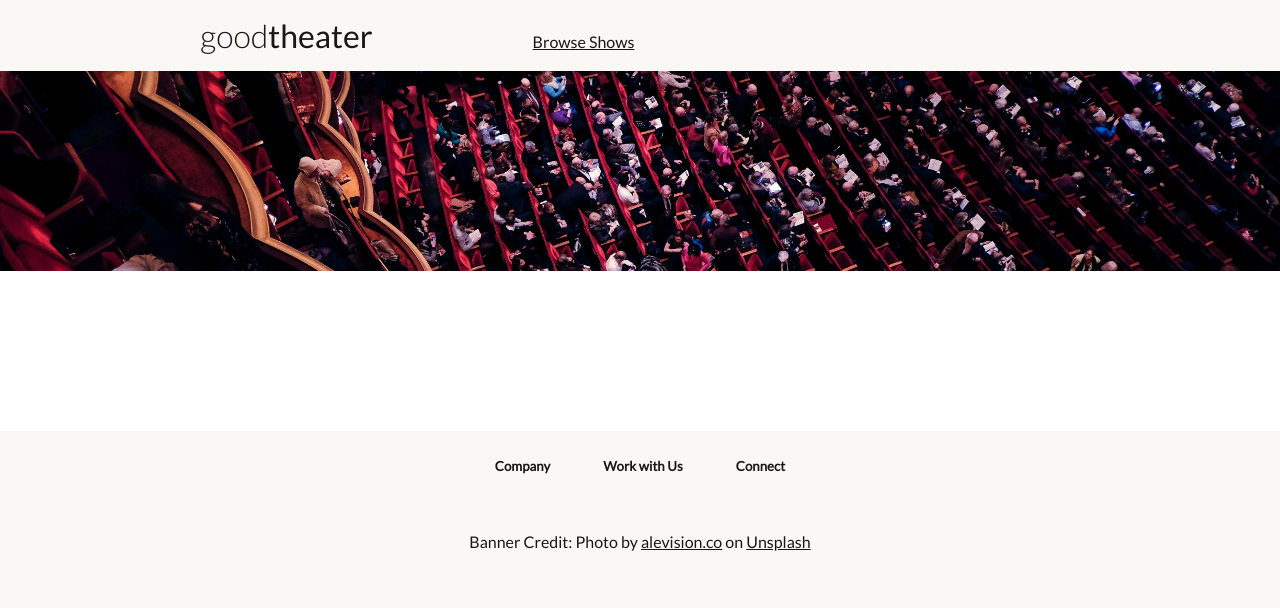
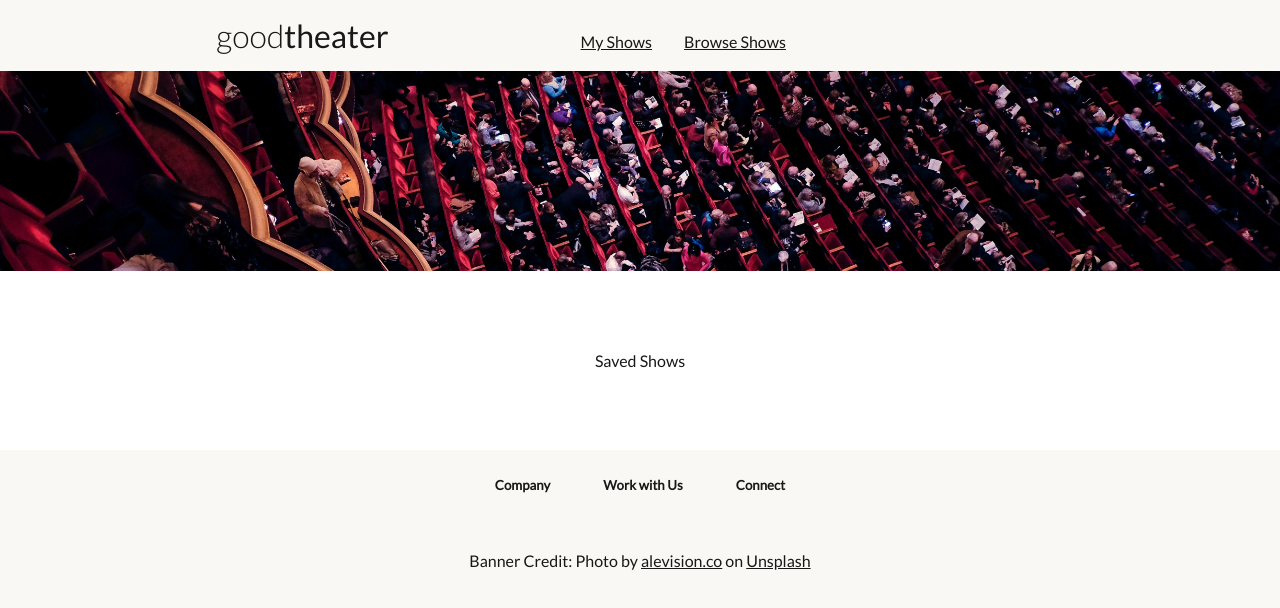
Before and after one commit to isphinxs/theater-client, a React (Create React App) app: page /shows/saved in a window 1280 px wide. Shown: the top 608 px of the page. Built offline with nearby package versions, Linux system fonts and the light colour scheme; no server answers.

Commit message:
Set up route to saved shows

```diff
--- a/src/App.css
+++ b/src/App.css
@@ -62,6 +62,7 @@ div#navbar {
 
 div#navbar li {
   display: inline-block;
+  margin: 0 1em;
 }
 
 div#navbar li#logo a {
--- a/src/components/Navbar.js
+++ b/src/components/Navbar.js
@@ -6,6 +6,7 @@ function Navbar() {
         <div id="navbar">
             <ul>
                 <li id="logo"><NavLink to="/">good<span className="bold">theater</span></NavLink></li>
+                <li><NavLink to="/shows/saved" exact>My Shows</NavLink></li>
                 <li><NavLink to="/shows" exact>Browse Shows</NavLink></li>
             </ul>
         </div>
--- /dev/null
+++ b/src/components/SavedShows.js
@@ -0,0 +1,9 @@
+import React from 'react';
+
+function SavedShows() {
+    return(
+        "Saved Shows"
+    )
+}
+
+export default SavedShows;
--- a/src/containers/ShowsContainer.js
+++ b/src/containers/ShowsContainer.js
@@ -3,6 +3,7 @@ import { useSelector, useDispatch } from 'react-redux';
 import { Switch, Route } from 'react-router-dom';
 import Show from '../components/Show';
 import ShowsList from '../components/ShowsList';
+import SavedShows from '../components/SavedShows';
 
 const selectShows = state => state.shows;
 
@@ -18,6 +19,7 @@ function ShowsContainer() {
         <div id="shows-container">
             <Switch>
                 <Route exact path="/shows" component={() => <ShowsList shows={shows} />} />
+                <Route path="/shows/saved" component={() => <SavedShows />} />
                 <Route path="/shows/:id" component={(routeInfo) => {
                     const routeId = parseInt(routeInfo.match.params.id);
                     const show = shows.find(s => s.id === routeId);
```
